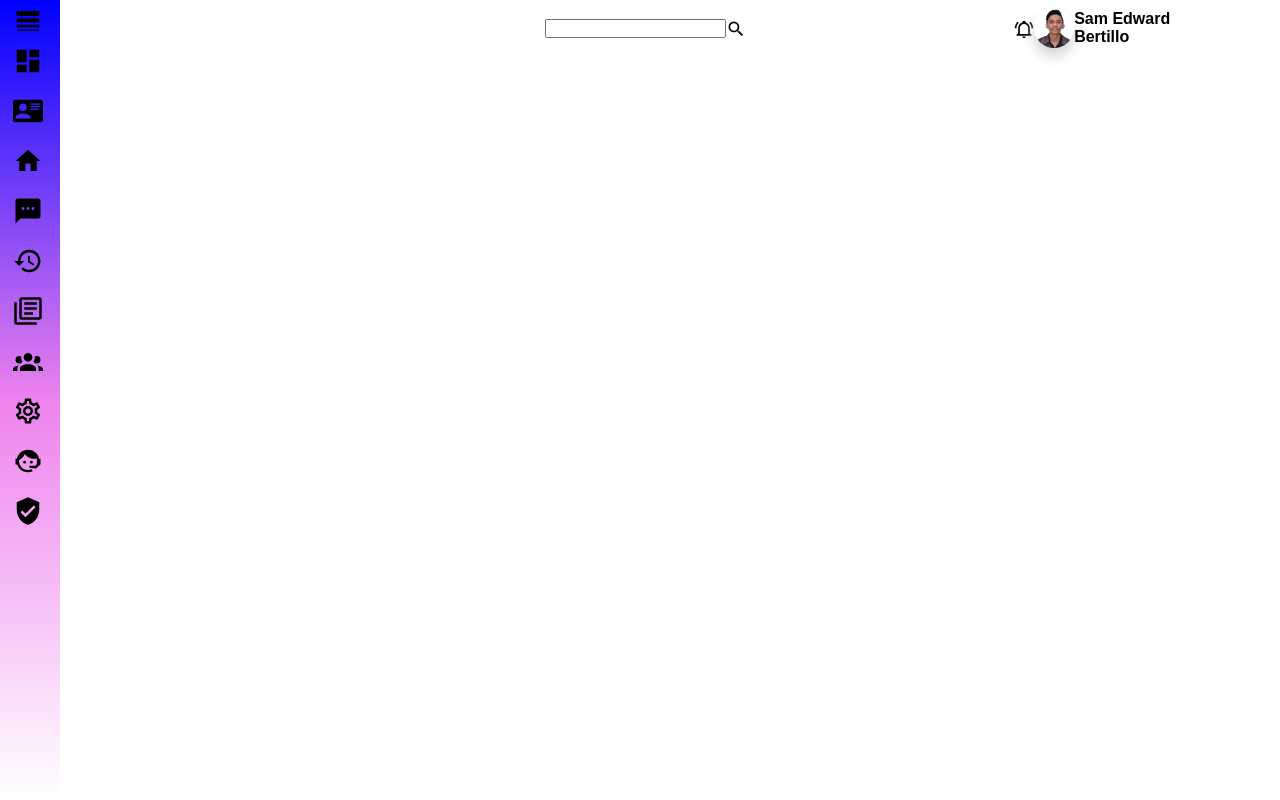
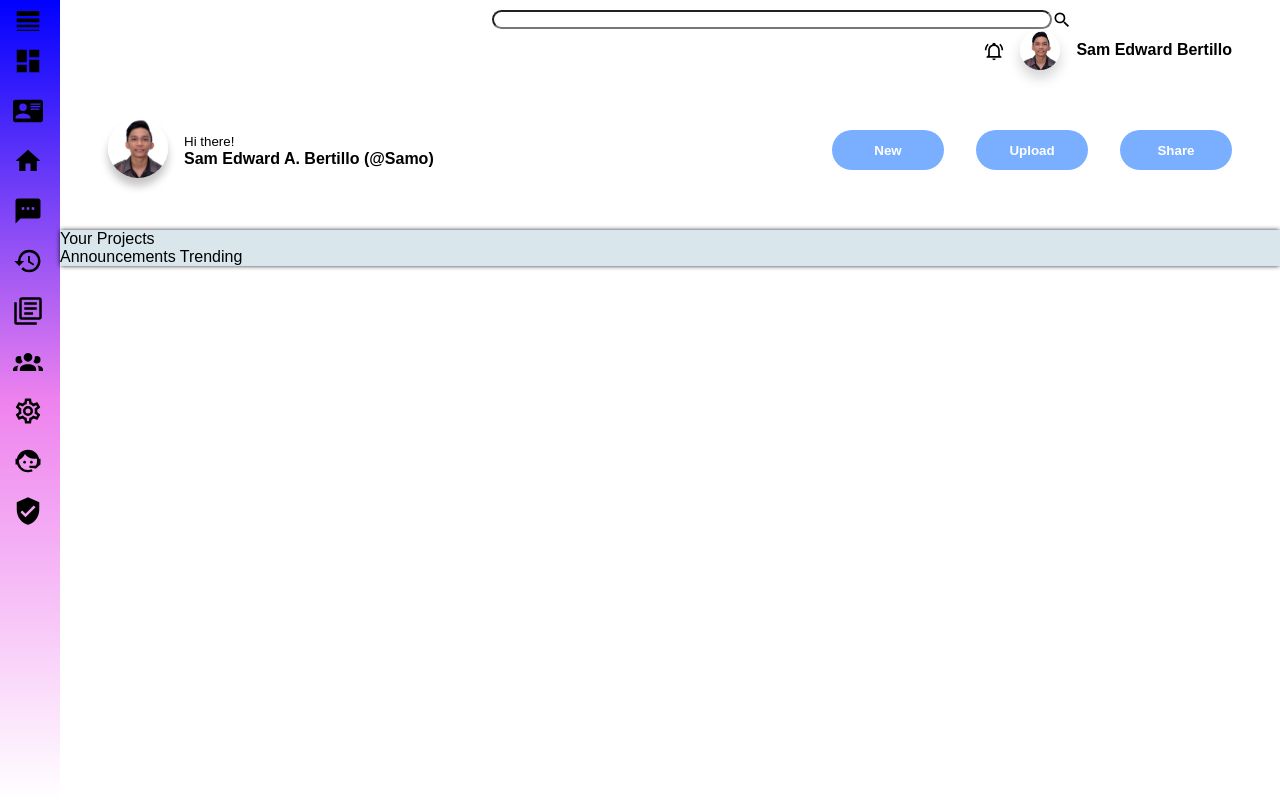
Before and after one commit to bertillosam/Official-website, a plain HTML site: page index.html in a window 1280 px wide. Drawn offline with Linux system fonts and the light colour scheme.

Commit message:
added mode info in header

```diff
--- a/index.html
+++ b/index.html
@@ -89,11 +89,11 @@
             <div class="header">
                 <div class="leftheader">
                     <input class="headsearch">
-                    <img class="searchicon" src="images/search.svg">
+                    <img class="searchicon" src="images/search.svg" alt="search icon">
                 </div>
                 <div class="rightheader">
-                    <img class="searchicon" src="images/notification.svg">
-                    <img class="mypicture" src="images/mypic.jpg">
+                    <img class="searchicon" src="images/notification.svg" alt="notification icon">
+                    <img class="mypicture" src="images/mypic.jpg" alt="Profile picture">
                     <ul>
                         <li>
                             <a href="#" class="myname">
@@ -104,6 +104,32 @@
                 </div>
 
             </div>
+            <div class="headertwo">
+                <div class="usergreeting">
+                    <div>
+                        <img class="mypicture2" src="images/mypic.jpg" alt="Profile picture">
+                    </div>
+                    <div class="profileinfo">
+                        <span class="greeting">Hi there!</span> <br>
+                        <span class="pname">Sam Edward A. Bertillo (@Samo)</span>
+                    </div>
+                </div>
+                <div class="headbutton">
+                    <button class="hbutton">New</button>
+                    <button class="hbutton">Upload</button>
+                    <button class="hbutton">Share</button>
+                </div>
+            </div>
+
+            <div class="projects">
+                <div class="article">
+                    <span>Your Projects</span>
+                </div>
+                <div class="announcements">
+                    <span>Announcements</span>
+                    <span>Trending</span>
+                </div>
+            </div>
         </div>
 
     <script src="index.js"></script>
--- a/styles.css
+++ b/styles.css
@@ -124,16 +124,16 @@
     left: 60px;
     transition: all 0.5s ease;
     width: calc(100% - 60px);
-    padding: 0.5rem;
+    padding-top: 0.5rem;
 }
 
 .main-content .header {
     display: flex;
+    flex-wrap: wrap;
     flex-direction: row;
     justify-content: right;
     align-items: center;
-    justify-content: space-between;
-    margin-left: 10rem;
+    justify-content: right;
     padding-left: 3rem;
     padding-right: 3rem;
 }
@@ -142,6 +142,7 @@
     display: flex;
     flex-direction: row;
     align-items: center;
+    gap: 1rem;
 }
 
 .main-content .header .leftheader{
@@ -155,6 +156,7 @@
 .main-content .header .searchicon {
     width: 20px;
     margin-top: 2px;
+    cursor: pointer;
 }
 
 .main-content .header .mypicture {
@@ -172,3 +174,66 @@
     color: black;
     font-weight: bold;
 }
+
+.headertwo {
+    display: flex;
+    justify-content: space-between;
+    padding: 3rem;
+}
+.headsearch {
+    width: 35rem;
+    border-radius: 20rem;
+}
+
+.mypicture2 {
+    width: 60px;
+    border-radius: 100%;
+    box-shadow: 0 0.5rem 0.5rem hsl(0, 0%, 77%);
+}
+
+.greeting {
+    font-size: smaller;
+}
+
+.pname {
+    font-weight: bold;
+}
+
+.usergreeting {
+    display: flex;
+    align-items: center;
+    justify-content: center;
+    gap: 1rem;
+}
+
+.headbutton {
+    display: flex;
+    justify-content: center;
+    align-items: center;
+    width: 25rem;
+    gap: 2rem;
+}
+
+.hbutton {
+    padding: 0.8rem;
+    border-radius: 25rem;
+    width: 30rem;
+    background-color: hsl(216, 100%, 74%);
+    font-weight: bold;
+    color: white;
+    border-style: none;
+    cursor: pointer;
+}
+.hbutton:hover {
+    background-color: hsl(216, 100%, 66%);
+}
+.hbutton:active {
+    background-color: hsl(216, 86%, 86%);
+}
+
+
+.projects {
+    background-color: hsl(198, 37%, 89%);
+    margin: 0;
+    box-shadow: 0 0 5px 0.2px black;
+    max-height: ;
```
Also changed, not shown: index.js (line endings or trailing spaces).
